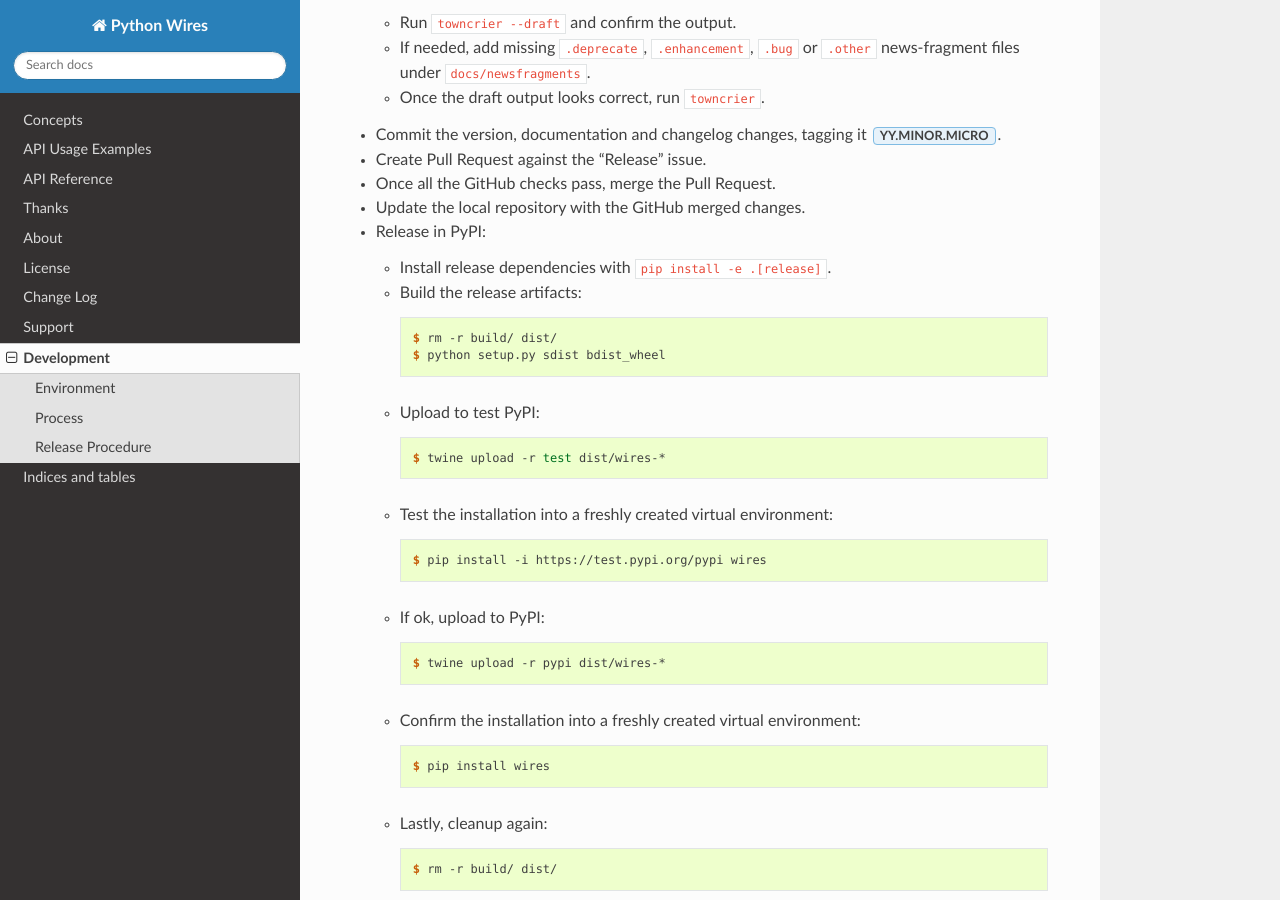
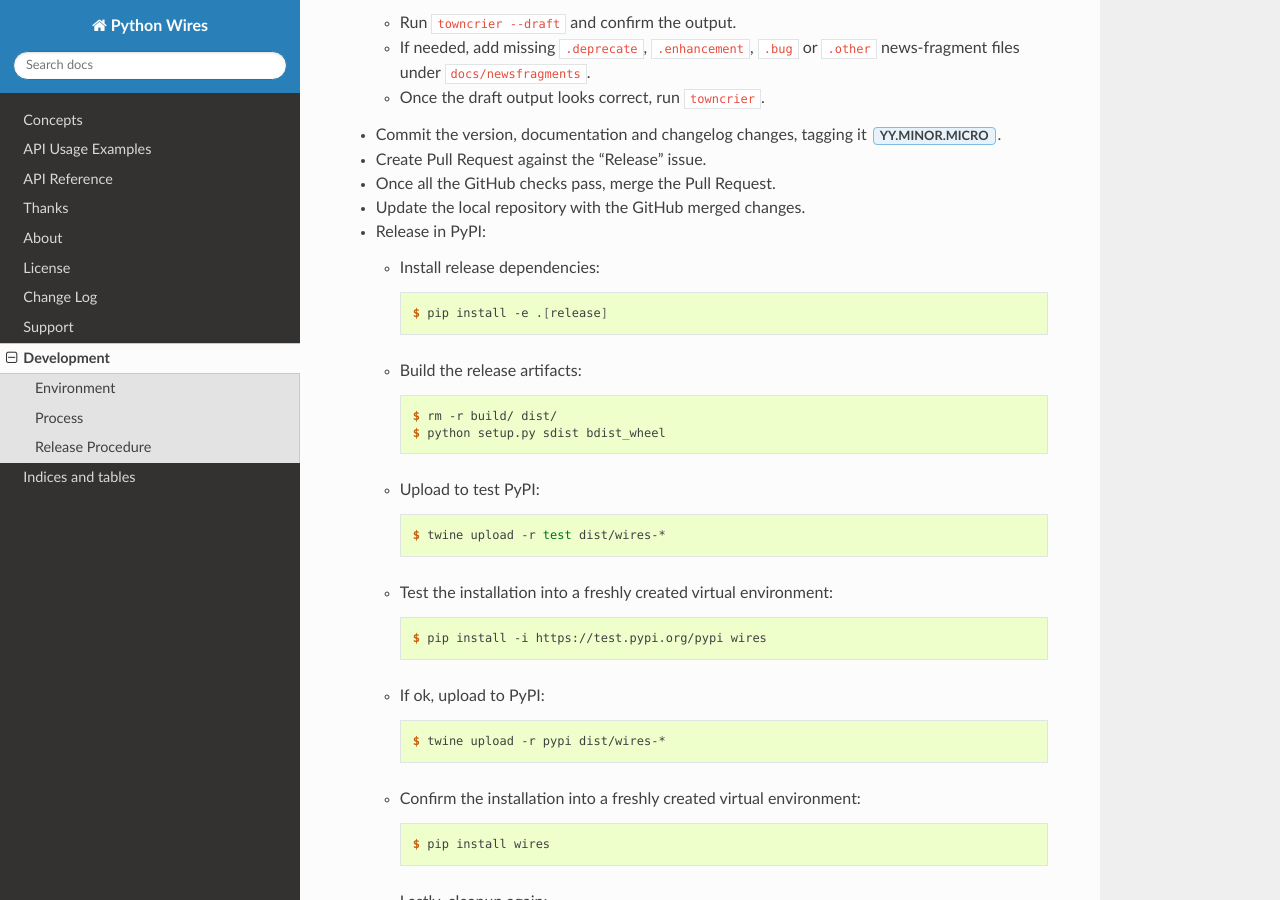
Before and after one commit to tmontes/python-wires, a Sphinx documentation site: the page built from docs/source/development.rst, in a window 1280 px wide and 900 px high, scrolled down 3258 px. Built offline with Sphinx 7.4.7 and the Read the Docs theme 2.0.0, drawn with Linux system fonts in a browser that asks for light colours.

Commit message:
Last minute doc formatting fix. :)

```diff
--- a/docs/source/development.rst
+++ b/docs/source/development.rst
@@ -180,7 +180,11 @@ Once confirmed, rename the :guilabel:`NEXT` milestone to :guilabel:`YY.MINOR.MIC
 - Update the local repository with the GitHub merged changes.
 - Release in PyPI:
 
-  - Install release dependencies with ``pip install -e .[release]``.
+  - Install release dependencies:
+
+    .. code-block:: console
+
+        $ pip install -e .[release]
 
   - Build the release artifacts:
 
```
